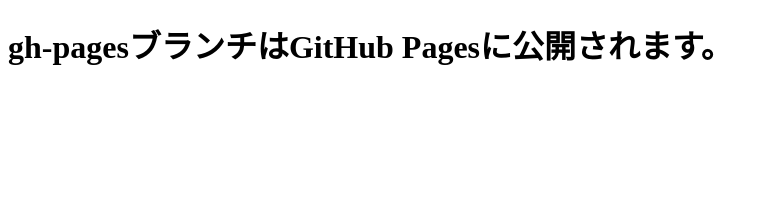
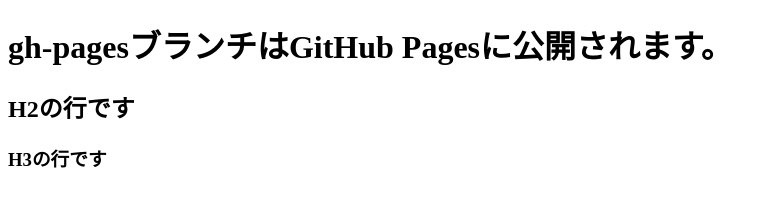
Before and after one commit to TemaCogy/git-study, a plain HTML site: page index.html in a window 1280 px wide. Shown: the whole page, without its empty margins (0-769 px from the left). Drawn offline with Linux system fonts and the light colour scheme.

```diff
--- a/index.html
+++ b/index.html
@@ -6,5 +6,7 @@
 </head>
 <body>
     <h1>gh-pagesブランチはGitHub Pagesに公開されます。</h1>
+    <h2>H2の行です</h2>
+    <h3>H3の行です</h3>
 </body>
 </html>
```
